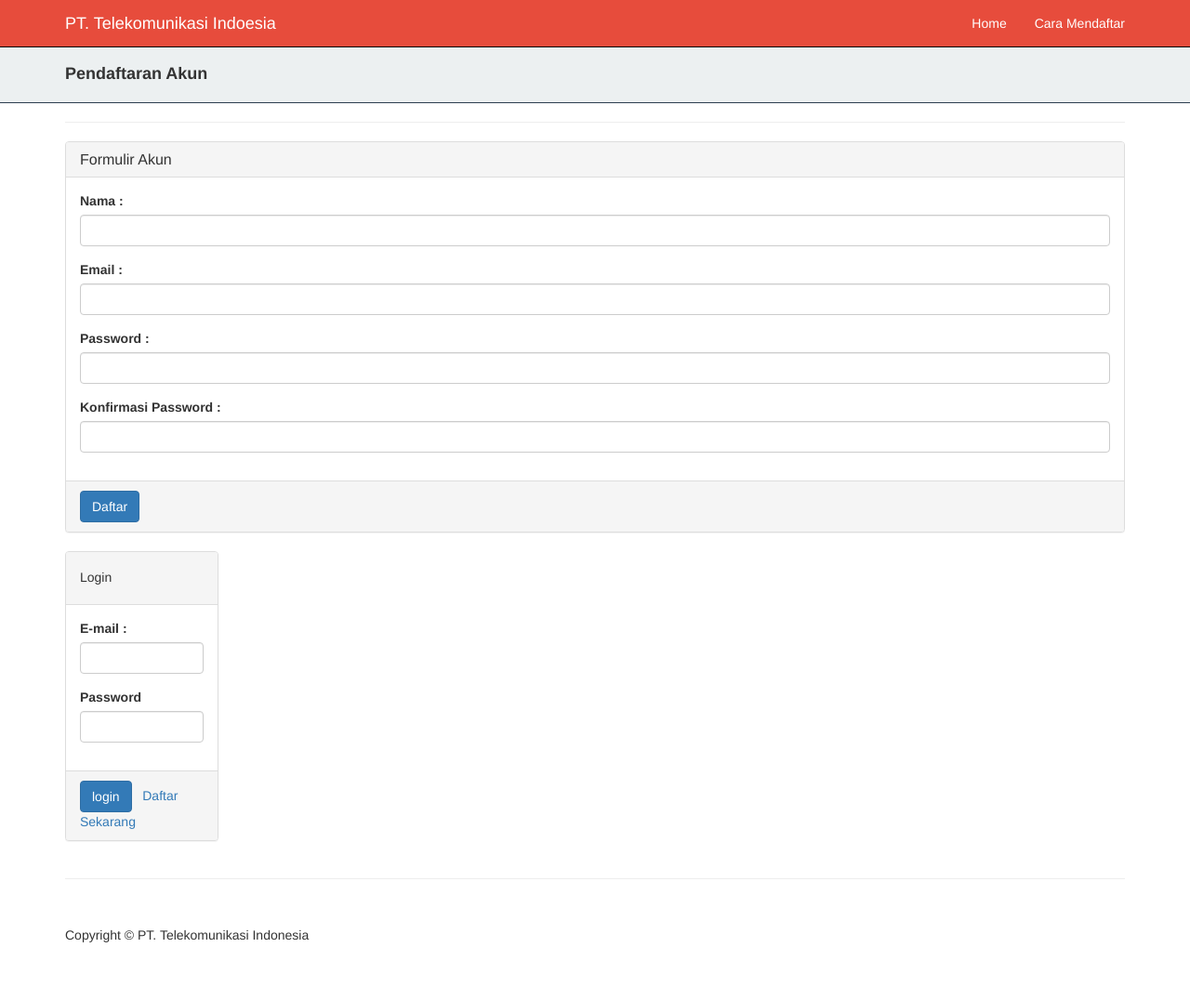
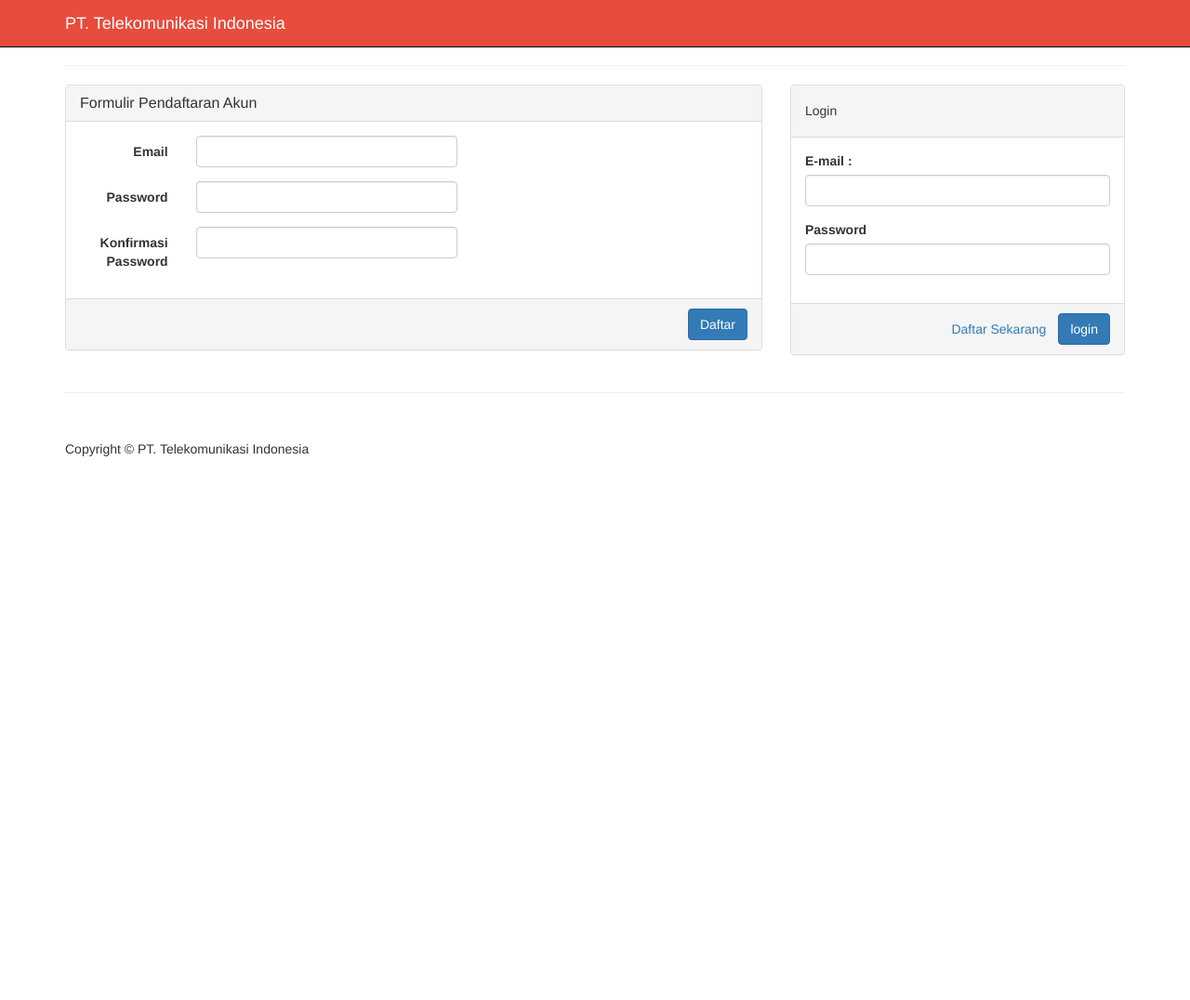
Before and after one commit to anggakes/rekrutmen, a CodeIgniter app: page /rekrutmen/index.php/karir/daftar in a window 1280 px wide. Shown: the whole page at 93% size. After the commit the page ends 491 px from the top, so only its background shows below. Run offline with CodeIgniter, Linux system fonts and the light colour scheme; data comes from the database, SQL or seed files in the repository.

Commit message:
front office OKE

```diff
--- a/application/config/routes.php
+++ b/application/config/routes.php
@@ -38,7 +38,7 @@
 |
 */
 
-$route['default_controller'] = "administrasi";
+$route['default_controller'] = "karir";
 $route['404_override'] = '';
 
 
--- a/application/controllers/karir.php
+++ b/application/controllers/karir.php
@@ -7,8 +7,12 @@ class karir extends CI_Controller{
 	}
 
 	public function index(){
+		if(!check_karir_login()){
 		$data['output'] = $this->load->view('karir/home',null,true);
 		$this->load->view('layout/layout_karir',$data);
+		}else{
+			redirect(site_url("user"));
+		}
 	}
 
 	public function daftar(){
@@ -22,11 +26,6 @@ class karir extends CI_Controller{
 		$this->load->library('form_validation');
 
 		$rules = array(
-               array(
-                     'field'   => 'nama',
-                     'label'   => 'Nama',
-                     'rules'   => 'required'
-                  ),
                array(
                      'field'   => 'email',
                      'label'   => 'Email',
@@ -49,11 +48,10 @@ class karir extends CI_Controller{
 
 		if( $this->form_validation->run() == FALSE ){
 			$this->session->set_flashdata('error',validation_errors());
-			redirect( site_url('karir/daftar') );
+			redirect( site_url('karir') );
 		}
 		else{
 
-			$nama 	= 	$this->input->post('nama',true);
 			$email 	=	$this->input->post('email',true);
 			$password = $this->input->post('password',true);
 			$konf_password = $this->input->post('konfirmasi_password',true);
@@ -61,24 +59,22 @@ class karir extends CI_Controller{
 
 			if( strcmp($password, $konf_password) != 0 ){
 				//save it to session
-				$this->session->set_flashdata('nama',$nama);
 				$this->session->set_flashdata('email',$email);
 				$this->session->set_flashdata('error','Konfirmasi Password tidak benar');
-				redirect( site_url('karir/daftar') );
+				redirect( site_url('karir') );
 			}else{
 
 				$peserta = array(
-						'nama_peserta' 	=> $nama,
 						'email'			=> $email,
 						'password'		=> md5( $password )
 					);
 
 				if( $this->db->insert('peserta',$peserta) ) {
 					$this->session->set_flashdata('success','Pendaftaran telah berhasil, silakan login untuk melengkapi data diri <a href="'.site_url('karir').'">di sini</a>');
-					redirect( site_url('karir/daftar') );
+					redirect( site_url('karir') );
 				}else{
 					$this->session->set_flashdata('error','Konfirmasi Password tidak benar');
-					redirect( site_url('karir/daftar') );
+					redirect( site_url('karir') );
 				}
 
 			}
--- a/application/views/adm/lowongan/list.php
+++ b/application/views/adm/lowongan/list.php
@@ -139,7 +139,7 @@ foreach ($lowongan as $l) {
 		<div class="controls">
 			<input class="" type="hidden" name="id" id="id_edit">
 
-			<input class="" type="text" name="nama" value="" placeholder="Nama Lowongan" id='nama_edit' onClick="alert(this)">
+			<input class="" type="text" name="nama" value="" placeholder="Nama Lowongan" id='nama_edit' >
 		</div>
 	</div>
 	<div class="control-group">
--- a/application/views/karir/buat_akun.php
+++ b/application/views/karir/buat_akun.php
@@ -1,7 +1,7 @@
-<div class="col-sm-12">
+<div class="col-sm-8">
 	<div class="panel panel-default">
 		<div class="panel-heading">
-			<h5 class="panel-title">Formulir Akun</h5>
+			<h5 class="panel-title">Formulir Pendaftaran Akun</h5>
 		</div>
 		<div class="panel-body">
 			<?php if( $this->session->flashdata('error') != "" ){ ?>
@@ -16,28 +16,33 @@
 			  <?php echo $this->session->flashdata('success') ?>
 			</div>
 			<?php }?>
-			<form action="<?php echo site_url('karir/proses_daftar'); ?>" method="post">
+			<form action="<?php echo site_url('karir/proses_daftar'); ?>" method="post" class='form-horizontal'>
+
 				<div class="form-group">
-					<label for="email">Nama :</label>
-					<input class="form-control" type="text" name="nama" value="<?php echo $this->session->flashdata('nama'); ?>"/>
+					<label for="email" class='col-sm-2 control-label'>Email </label>
+					<div class='col-sm-5'>
+					<input class="form-control" type="text" name="email" value="<?php echo $this->session->flashdata('email'); ?>" />
+					</div>
+				</div>
+
+				<div class="form-group">
+					<label for="password" class='col-sm-2 control-label'>Password </label>
+					<div class='col-sm-5' >
+					<input class="form-control" type="password" name="password" />
+					</div>
 				</div>
 				<div class="form-group">
-					<label for="email">Email :</label>
-					<input class="form-control" type="text" name="email" value="<?php echo $this->session->flashdata('email'); ?>" />
-				</div>
-				<div class="form-group">
-					<label for="password">Password :</label>
-					<input class="form-control" type="password" name="password" />
-				</div>
-				<div class="form-group">
-					<label for="password">Konfirmasi Password :</label>
+					<label for="password" class='col-sm-2 control-label'>Konfirmasi Password </label>
+					<div class='col-sm-5' >
 					<input class="form-control" type="password" name="konfirmasi_password" />
+					</div>
 				</div>
 		</div>
 		<div class="panel-footer">
 			<div class="form-action">
-				<input type="submit" class="btn btn-primary" name="submit" value="Daftar"/>
+				<input type="submit" class="btn btn-primary pull-right" name="submit" value="Daftar"/>
 			</div>
+			<div class='clearfix'></div>
 		</div>
 	</div>
 </div>
--- a/application/views/layout/layout_karir.php
+++ b/application/views/layout/layout_karir.php
@@ -42,19 +42,16 @@
                     <span class="icon-bar"></span>
                     <span class="icon-bar"></span>
                 </button>
-                <a class="navbar-brand" href="<?php echo site_url('karir') ?>" style="color:#fff;">
-                	PT. Telekomunikasi Indoesia
+                <a class="navbar-brand" href="<?php echo site_url() ?>" style="color:#fff;">
+                	PT. Telekomunikasi Indonesia
                 </a>
             </div>
             <!-- Collect the nav links, forms, and other content for toggling -->
             <div class="collapse navbar-collapse" id="bs-example-navbar-collapse-1">
                 <ul class="nav navbar-nav navbar-right">
-                    <li>
-                        <a href="<?php echo site_url('karir') ?>">Home</a>
-                    </li>
-                    <li>
-                        <a href="#">Cara Mendaftar</a>
-                    </li>
+                     <?php if(check_karir_login()==true){
+                    echo "<li> <a href='#'>".$this->session->userdata('username_peserta')."</a></li>";
+                     } ?>
                 </ul>
             </div>
             <!-- /.navbar-collapse -->
@@ -68,18 +65,16 @@
     <header class="business-header">
     </header>
     <?php }else{ ?>
-    <div class="breadcrumb_gue">
-    	<div class="container">
-    		<h4 style="font-weight:bold;"><?php echo $sub_title; ?></h4>
-    	</div>
-    </div>
+
     <?php } ?>
     <!-- Page Content -->
     <div class="container">
         <hr>
         <div class="row">
         <?php echo $output; ?>
-                    <div class="<?php echo ( $this->uri->segment(1) == "karir" && ( $this->uri->segment(2) == "" || $this->uri->segment(2) == "index" ) ) ? "col-sm-4" : "col-sm-2" ?>">
+
+
+        <div class="<?php echo ( $this->uri->segment(1) == "karir" && ( $this->uri->segment(2) == "" || $this->uri->segment(2) == "index" ) ) ? "col-sm-4" : "col-sm-4" ?>">
 
                 <?php if( check_karir_login() == FALSE ){ ?>
                 <?php if( $this->session->flashdata('error') != "" ){ ?>
@@ -88,7 +83,15 @@
                       <strong>Warning!</strong> <?php echo $this->session->flashdata('error'); ?>
                     </div>
                 <?php } ?>
-                <div class="panel panel-default">
+            <?php if( $this->session->flashdata('success') != '' ){ ?>
+            <div class="alert alert-success alert-dismissible" role="alert">
+              <button type="button" class="close" data-dismiss="alert" aria-label="Close"><span aria-hidden="true">&times;</span></button>
+              <?php echo $this->session->flashdata('success') ?>
+            </div>
+            <?php }?>
+                <!-- Akhir login -->
+<div class='login'>
+<div class="panel panel-default">
                     <div class="panel-heading">
                         <h5>Login</h5>
                     </div>
@@ -105,18 +108,59 @@
                     </div>
                     <div class="panel-footer">
                         <div class="form-action">
-                                <input type="submit" class="btn btn-primary" value="login" />
-                                <a href="<?php echo site_url('karir/daftar') ?>">&nbsp;&nbsp;Daftar Sekarang</a>
+                                <input type="submit" class="btn btn-primary pull-right" value="login" />
+                                <a href="#" class='btn btn-link pull-right btn-daftar' >&nbsp;&nbsp;Daftar Sekarang</a>
                             </form>
                         </div>
-
+                        <div class='clearfix'></div>
                     </div>
                 </div>
+
+</div>                <!-- Akhir login -->
+
+<div class='pendaftaran' style='display:none'>
+<div class="panel panel-default">
+        <div class="panel-heading">
+            <h5>Formulir Pendaftaran Akun</h5>
+        </div>
+        <div class="panel-body">
+            <form action="<?php echo site_url('karir/proses_daftar'); ?>" method="post" >
+
+                <div class="form-group">
+                    <label for="email" >Email </label>
+
+                    <input class="form-control" type="text" name="email" value="<?php echo $this->session->flashdata('email'); ?>" />
+
+                </div>
+
+                <div class="form-group">
+                    <label for="password" >Password </label>
+
+                    <input class="form-control" type="password" name="password" />
+
+                </div>
+                <div class="form-group">
+                    <label for="password" >Konfirmasi Password </label>
+
+                    <input class="form-control" type="password" name="konfirmasi_password" />
+
+                </div>
+        </div>
+        <div class="panel-footer">
+            <div class="form-action">
+                <input type="submit" class="btn btn-primary pull-right" name="submit" value="Daftar"/>
+                <a href='#' class='btn btn-link btn-login pull-right' >login</a>
+                 </div>
+            <div class='clearfix'></div>
+        </div>
+    </div>
+</div><!-- AKhir pendaftaran-->
                 <?php }else { ?>
                         <div class="list-group">
                           <a href="<?php echo site_url('user/data_diri'); ?>" class="list-group-item <?php echo ( $this->uri->segment(2) == "data_diri" ? "active" : "" ) ?>">Data diri</a>
                           <a href="<?php echo site_url('user/data_pendidikan'); ?>" class="list-group-item <?php echo ( $this->uri->segment(2) == "data_pendidikan" ? "active" : "" ) ?>">Pendidikan</a>
                           <a href="<?php echo site_url("user/akun_anda") ?>" class="list-group-item <?php echo ( $this->uri->segment(2) == "akun_anda" ? "active" : "" ) ?>">Akun Anda</a>
+                          <a href="<?php echo site_url("user/lowongan") ?>" class="list-group-item <?php echo ( $this->uri->segment(2) == "lowongan" ? "active" : "" ) ?>">Lowongan Pekerjaan</a>
                           <a href="<?php echo site_url('login/keluar'); ?>" class="list-group-item">Logout</a>
                         </div>
                 <?php } ?>
@@ -155,6 +199,22 @@
     <?php echo $skript; ?>
     </script>
     <?php } ?>
+
+    <script type="text/javascript">
+        $('.btn-daftar').click(function(e){
+            e.preventDefault();
+            $('.login').hide();
+            $('.pendaftaran').slideDown();
+        });
+
+        $('.btn-login').click(function(e){
+            e.preventDefault();
+            $('.pendaftaran').hide();
+            $('.login').slideDown();
+        });
+
+
+    </script>
 </body>
 
 </html>
--- a/application/views/peserta/data_akun.php
+++ b/application/views/peserta/data_akun.php
@@ -1,4 +1,4 @@
-<div class="col-sm-10">
+<div class="col-sm-8">
 	<div class="panel panel-default">
 		<div class="panel-heading">
 			<h5 class="panel-title">Data Akun</h5>
--- a/application/views/peserta/home_peserta.php
+++ b/application/views/peserta/home_peserta.php
@@ -1,3 +1,3 @@
-            <div class="col-sm-10">
+            <div class="col-sm-8">
                 <h3>Selamat Datang Kembali, <?php echo $nama_peserta; ?></h3>
             </div>
--- /dev/null
+++ b/application/views/peserta/lowongan.php
@@ -0,0 +1,3 @@
+<?php
+print_r($lowongan);
+?>
```
Also changed, not shown: application/controllers/user.php (+9 -1 lines), application/views/peserta/data_diri.php (+22 -11 lines), application/views/peserta/data_pendidikan.php (+53 -31 lines).
